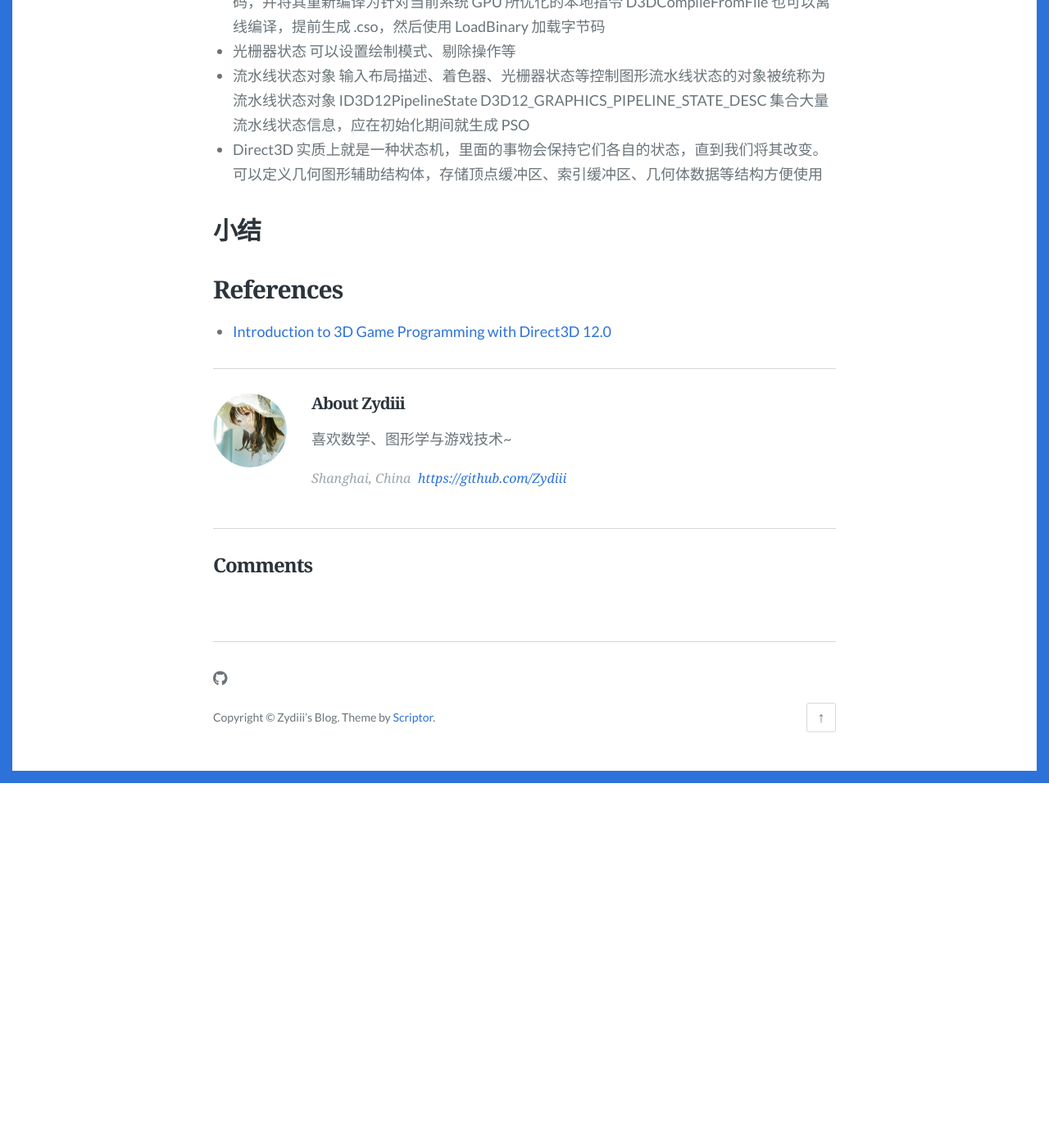
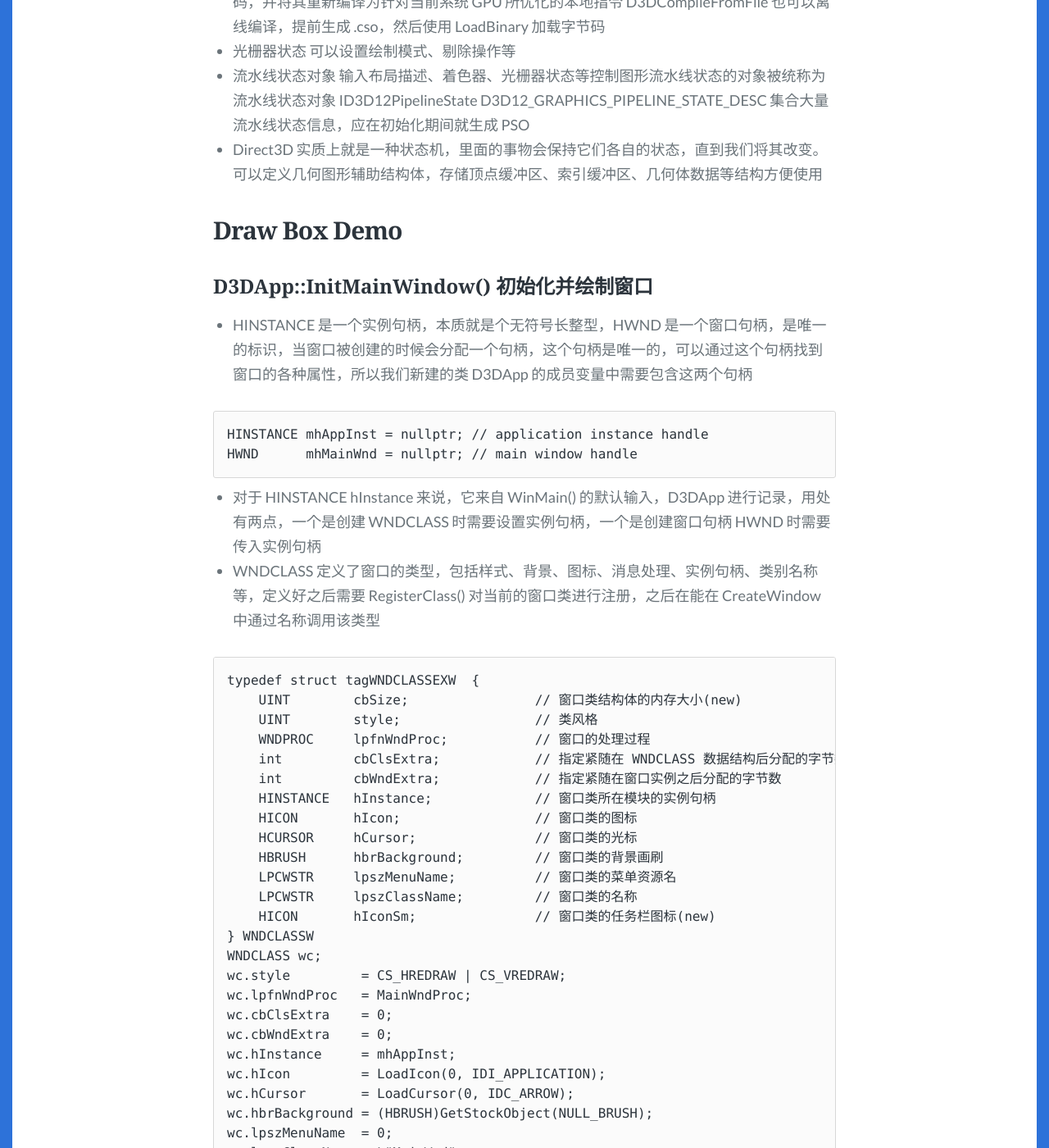
Before and after one commit to Zydiii/Zydiii.github.io, a Jekyll site: the page built from _posts/2023-1-5-DX12_0.md, in a window 1280 px wide and 1400 px high, scrolled down 8632 px. Shown: the whole window at 82% size. Built offline with Jekyll 4.4.1, drawn with Linux system fonts in a browser that asks for light colours; some web fonts are replaced; comment, search, counter and statistics services are not loaded; before the commit the page ends 9587 px from its top, so only the background shows below that; some of the changed text lies outside the part shown.

Commit message:
createwindow

````diff
--- a/_posts/2023-1-5-DX12_0.md
+++ b/_posts/2023-1-5-DX12_0.md
@@ -114,8 +114,82 @@
 - 流水线状态对象 输入布局描述、着色器、光栅器状态等控制图形流水线状态的对象被统称为流水线状态对象 ID3D12PipelineState D3D12_GRAPHICS_PIPELINE_STATE_DESC 集合大量流水线状态信息，应在初始化期间就生成 PSO
 - Direct3D 实质上就是一种状态机，里面的事物会保持它们各自的状态，直到我们将其改变。可以定义几何图形辅助结构体，存储顶点缓冲区、索引缓冲区、几何体数据等结构方便使用
 
+## Draw Box Demo
+
+### D3DApp::InitMainWindow() 初始化并绘制窗口
+
+- HINSTANCE 是一个实例句柄，本质就是个无符号长整型，HWND 是一个窗口句柄，是唯一的标识，当窗口被创建的时候会分配一个句柄，这个句柄是唯一的，可以通过这个句柄找到窗口的各种属性，所以我们新建的类 D3DApp 的成员变量中需要包含这两个句柄
+
+```C++
+HINSTANCE mhAppInst = nullptr; // application instance handle
+HWND      mhMainWnd = nullptr; // main window handle
+```
+
+- 对于 HINSTANCE hInstance 来说，它来自 WinMain() 的默认输入，D3DApp 进行记录，用处有两点，一个是创建 WNDCLASS 时需要设置实例句柄，一个是创建窗口句柄 HWND 时需要传入实例句柄
+- WNDCLASS 定义了窗口的类型，包括样式、背景、图标、消息处理、实例句柄、类别名称等，定义好之后需要 RegisterClass() 对当前的窗口类进行注册，之后在能在 CreateWindow 中通过名称调用该类型
+
+```C++
+typedef struct tagWNDCLASSEXW  {
+    UINT        cbSize;                // 窗口类结构体的内存大小(new)
+    UINT        style;                 // 类风格
+    WNDPROC     lpfnWndProc;           // 窗口的处理过程
+    int         cbClsExtra;            // 指定紧随在 WNDCLASS 数据结构后分配的字节数
+    int         cbWndExtra;            // 指定紧随在窗口实例之后分配的字节数
+    HINSTANCE   hInstance;             // 窗口类所在模块的实例句柄
+    HICON       hIcon;                 // 窗口类的图标
+    HCURSOR     hCursor;               // 窗口类的光标
+    HBRUSH      hbrBackground;         // 窗口类的背景画刷
+    LPCWSTR     lpszMenuName;          // 窗口类的菜单资源名
+    LPCWSTR     lpszClassName;         // 窗口类的名称
+    HICON       hIconSm;               // 窗口类的任务栏图标(new)
+} WNDCLASSW
+WNDCLASS wc;
+wc.style         = CS_HREDRAW | CS_VREDRAW;
+wc.lpfnWndProc   = MainWndProc;
+wc.cbClsExtra    = 0;
+wc.cbWndExtra    = 0;
+wc.hInstance     = mhAppInst;
+wc.hIcon         = LoadIcon(0, IDI_APPLICATION);
+wc.hCursor       = LoadCursor(0, IDC_ARROW);
+wc.hbrBackground = (HBRUSH)GetStockObject(NULL_BRUSH);
+wc.lpszMenuName  = 0;
+wc.lpszClassName = L"MainWnd";
+if( !RegisterClass(&wc) )
+{
+	MessageBox(0, L"RegisterClass Failed.", 0, 0);
+	return false;
+}
+```
+
+- 创建窗口句柄需要用 CreateWindow()，它需要设置窗口类的名称，需要是提前注册好的 WNDCLASS 的名称，设置标题名称、大小、位置、实例句柄等，在设置窗口大小时，用到了 AdjustWindowRect()，根据所需的客户端矩形大小计算窗口矩形的所需大小，然后，窗口矩形可以传递给 CreateWindow 函数，以创建其工作区为所需大小的窗口
+
+```C++
+RECT R = { 0, 0, mClientWidth, mClientHeight };
+AdjustWindowRect(&R, WS_OVERLAPPEDWINDOW, false);
+int width  = R.right - R.left;
+int height = R.bottom - R.top;
+mhMainWnd = CreateWindow(L"MainWnd", mMainWndCaption.c_str(), WS_OVERLAPPEDWINDOW, CW_USEDEFAULT, CW_USEDEFAULT, width, height, 0, 0, mhAppInst, 0);
+```
+
+- 创建好窗口句柄之后窗口还没有显示出来，需要是用 ShowWindow() 设定窗口的显示状态，并且用 UpdateWindow() 刷新一下窗口（不过我注释掉这句话窗口仍然会显示）
+
+```C++
+ShowWindow(mhMainWnd, SW_SHOW);
+UpdateWindow(mhMainWnd);
+```
+
+- 那么总体来说，创建一个窗口主要就涉及了三个步骤，第一步创建并注册窗口类，第二步创建窗口句柄，第三步设置窗口显示状态并刷新
+
 ## 小结
 
 ## References
 
 - [Introduction to 3D Game Programming with Direct3D 12.0](https://www.d3dcoder.net/)
+- [Win32-HINSTANCE和HWND理解](https://www.cnblogs.com/autopwn/p/15493308.html)
+- [CreateWindow函数详解](https://www.cnblogs.com/jjmcu/p/3881441.html?utm_source=tuicool&utm_medium=referral)
+- [Win32 程序开发：窗口类结构体 WNDCLASS 和 WNDCLASSEX](https://www.cnblogs.com/linuxAndMcu/p/12075288.html)
+- [Windows窗体之ShowWindow函数分析](https://blog.csdn.net/weixin_39768541/article/details/85490980)
+- [ShowWindow 函数 (winuser.h)](https://learn.microsoft.com/zh-cn/windows/win32/api/winuser/nf-winuser-showwindow)
+- [updateWindow 函数 (winuser.h)](https://learn.microsoft.com/zh-cn/windows/win32/api/winuser/nf-winuser-updatewindow)
+- [UpdateWindow(hwnd)的意义?](https://bbs.csdn.net/topics/310148021)
+- [adjustWindowRect 函数 (winuser.h)](https://learn.microsoft.com/zh-CN/windows/win32/api/winuser/nf-winuser-adjustwindowrect)
````
